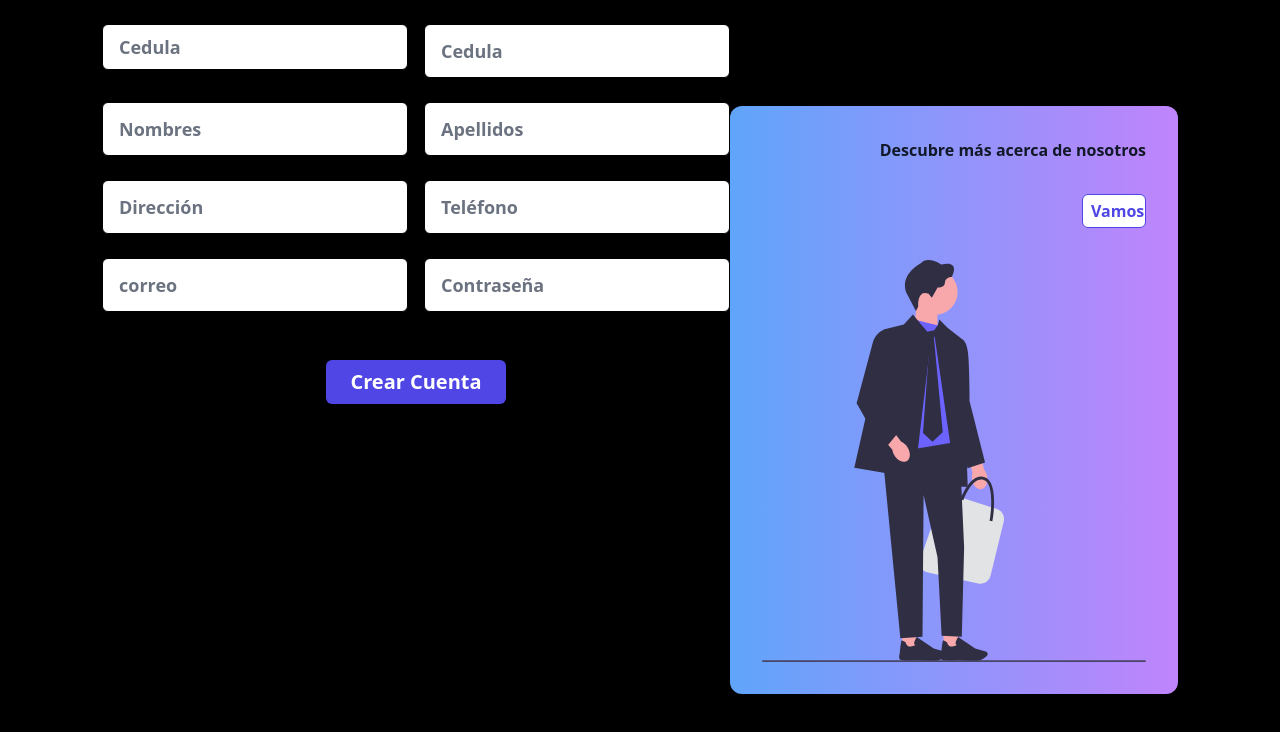
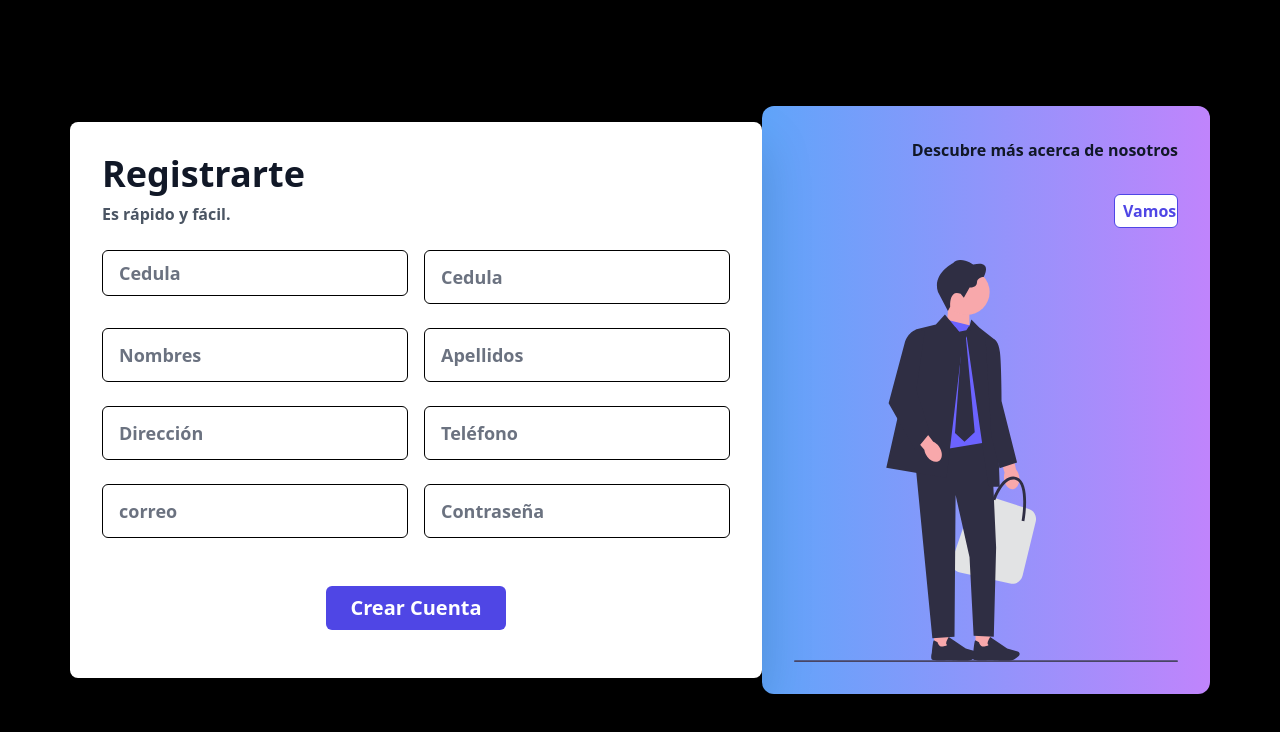
Before and after one commit to Ramirez-05/-App-SuperMarket, a React (Create React App) app in the folder App-React/: page /login in a window 1280 px wide. Both pictures are taken after a click on the button "Crear una cuenta". Shown: the top 732 px of the page. Built offline with nearby package versions, Linux system fonts and the light colour scheme.

Commit message:
Actualizar importación de RegistrationForm en CreateAccount.js

```diff
--- a/App-React/src/components/CreateAccount.js
+++ b/App-React/src/components/CreateAccount.js
@@ -1,5 +1,5 @@
 // CreateAccount.js
-import RegistrationForm from ' ./forms/accounts/RegistrationForm';
+import RegistrationForm from './forms/accounts/RegistrationForm';
 import React, { useState } from 'react';
 
 export default function CreateAccount() {
--- a/App-React/src/components/forms/accounts/RegistrationForm.js
+++ b/App-React/src/components/forms/accounts/RegistrationForm.js
@@ -2,6 +2,10 @@ import React from 'react';
 
 export default function RegistrationForm({ dataPerson, dataUser, dataRole, loading, handleSubmit, handleChangePerson, handleChangeUser, handleChangeRole }) {
     return (
+        <main className="w-auto h-screen bg-black flex justify-center items-center">
+            <div className="mx-auto bg-white drop-shadow-2xl rounded-lg p-8">
+                <h2 className="text-4xl font-extrabold text-gray-900 mb-2">Registrarte</h2>
+                <p className='font-bold text-gray-600'>Es rápido y fácil.</p>
                 <form onSubmit={handleSubmit} className="space-y-6" action="" method="POST">
                 <input type="hidden" name="remember" defaultValue="true" />
                 <div className="grid grid-cols-2 gap-4">
@@ -127,5 +131,7 @@ export default function RegistrationForm({ dataPerson, dataUser, dataRole, loadi
                     </button>
                 </div>
                 </form>
+            </div>
+        </main>
     );
 }
```
Lines whose indentation alone changed are shown as unchanged.
